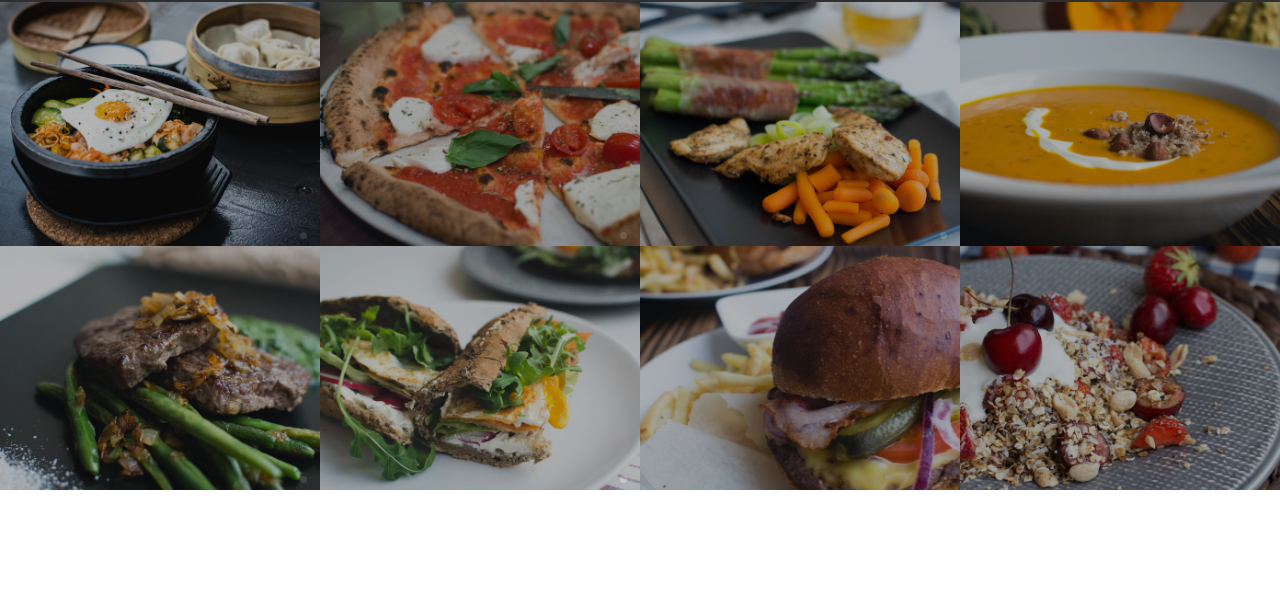
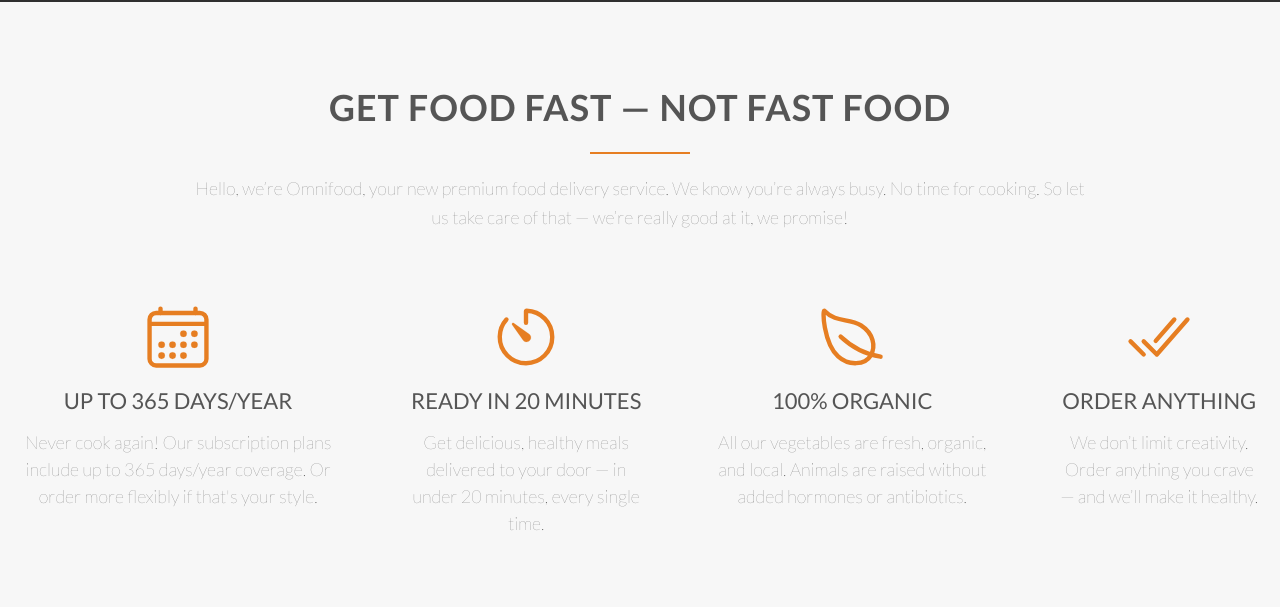
Before and after one commit to stefanescuowen-cmd/project1-110, a plain HTML site: page index.html in a window 1280 px wide. Shown: the part 798-1405 px from the top of the page. Before the commit the page ends 1288 px from the top, so only its background shows below. Drawn offline with nearby package versions, Linux system fonts and the light colour scheme; grey boxes are pictures that could not be loaded.

Commit message:
changes made

```diff
--- a/index.html
+++ b/index.html
@@ -1,14 +1,16 @@
 <!DOCTYPE html>
 <html lang="en">
 <head>
-    <meta charset="UTF-8">
+     <meta charset="UTF-8">
     <meta name="viewport" content="width=device-width, initial-scale=1.0">
     <title>Omnifood</title>
     <link rel="shortcut icon" href="Omnifood Contents/logo.png" type="image/x-icon">
+    <link href="https://fonts.googleapis.com/css2?family=Lato:wght@300;400;700&display=swap" rel="stylesheet">
     <link rel="stylesheet" href="style.css">
     <link rel="preconnect" href="https://fonts.googleapis.com">
-<link rel="preconnect" href="https://fonts.gstatic.com" crossorigin>
-<link href="https://fonts.googleapis.com/css2?family=Lato:ital,wght@0,100;0,300;0,400;0,700;0,900;1,100;1,300;1,400;1,700;1,900&display=swap" rel="stylesheet">
+    <link rel="preconnect" href="https://fonts.gstatic.com/" crossorigin>
+    <link href="https://fonts.googleapis.com/css2?family=Lato:ital,wght@0,100;0,300;0,400;0,700;0,900;1,100;1,300;1,400;1,700;1,900&display=swap" rel="stylesheet">
+    <script src="https://unpkg.com/ionicons@5.0.0/dist/ionicons.js"></script>
 </head>
 <body>
     <header>
@@ -32,6 +34,43 @@
             <a href="#" class="btn btn-ghost">Show me more</a>
         </div>
     </header>
+    <article class="section-features" id="features">
+
+        <div class="row">
+            <h2>Get food fast — not fast food</h2>
+            <p class="long-copy">
+                Hello, we’re Omnifood, your new premium food delivery service. We know you’re always busy.
+                No time for cooking. So let us take care of that — we’re really good at it, we promise!
+        </p>
+        </div>
+
+        <div class="row features-grid">
+        <div class="col">
+            <ion-icon name="calendar-outline" class="icon-big"></ion-icon>
+            <h3>Up to 365 days/year</h3>
+            <p>Never cook again! Our subscription plans include up to 365 days/year coverage.
+            Or order more flexibly if that's your style.</p>
+        </div>
+
+        <div class="col">
+            <ion-icon name="timer-outline" class="icon-big"></ion-icon>
+            <h3>Ready in 20 minutes</h3>
+            <p>Get delicious, healthy meals delivered to your door — in under 20 minutes, every single time.</p>
+        </div>
+
+        <div class="col">
+            <ion-icon name="leaf-outline" class="icon-big"></ion-icon>
+            <h3>100% organic</h3>
+            <p>All our vegetables are fresh, organic, and local. Animals are raised without added hormones or antibiotics.</p>
+        </div>
+
+        <div class="col">
+            <ion-icon name="checkmark-done-outline" class="icon-big"></ion-icon>
+            <h3>Order anything</h3>
+            <p>We don’t limit creativity. Order anything you crave — and we’ll make it healthy.</p>
+        </div>
+        </div>
+    </article>
     <article>
         <ul class="favMeal">
             <li>
--- a/style.css
+++ b/style.css
@@ -134,6 +134,108 @@
     border: 1px solid #cf6d17;
     color: #fff;
 }
+.section-features {
+    padding: 80px 0;
+    background-color: #f7f7f7;
+    text-align: center;
+}
+.section-features > .row:first-of-type {
+    display: block;
+    text-align: center;
+    margin-bottom: 50px;
+}
+
+.section-features > .row:first-of-type h2 {
+    margin-bottom: 20px;
+    font-size: 180%;
+    text-transform: uppercase;
+    letter-spacing: 1px;
+    line-height: 1.4;
+}
+
+.section-features > .row:first-of-type h2:after {
+    display: block;
+    height: 2px;
+    width: 100px;
+    background-color: #e67e22;
+    content: " ";
+    margin: 20px auto 0;
+}
+
+
+.section-features .long-copy {
+    font-size: 18px;
+    line-height: 1.6;
+    width: 70%;
+    margin: 0 auto 50px;
+    color: #555;
+}
+
+.features-grid {
+    display: flex;
+    justify-content: space-between;
+    align-items: flex-start;
+    gap: 30px;
+    flex-wrap: nowrap;
+}
+
+
+.col {
+    display: flex;
+    flex-direction: column;
+    align-items: center;
+    text-align: center;
+    padding: 20px;
+    opacity: 0;
+    transform: translateY(30px);
+    animation: fadeInUp 1s forwards;
+}
+
+
+.icon-big {
+    font-size: 350%;
+    color: #e67e22;
+    fill: #e67e22;
+    margin-bottom: 15px;
+    --ionicon-stroke-width: 32px;
+}
+
+
+.col h3 {
+    font-size: 110%;
+    margin-bottom: 15px;
+    font-weight: 400;
+    text-transform: uppercase;
+}
+
+
+.col p {
+    font-size: 90%;
+    line-height: 1.5;
+    color: #555;
+}
+
+@keyframes fadeInUp {
+    0% {
+        opacity: 0;
+        transform: translateY(30px);
+    }
+    100% {
+        opacity: 1;
+        transform: translateY(0);
+    }
+}
+/* Fade-in animation keyframes */
+@keyframes fadeInUp {
+    0% {
+        opacity: 0;
+        transform: translateY(30px);
+    }
+    100% {
+        opacity: 1;
+        transform: translateY(0);
+    }
+}
 .favMeal{
     display: grid;
     grid-template-columns: auto auto auto auto;
```
